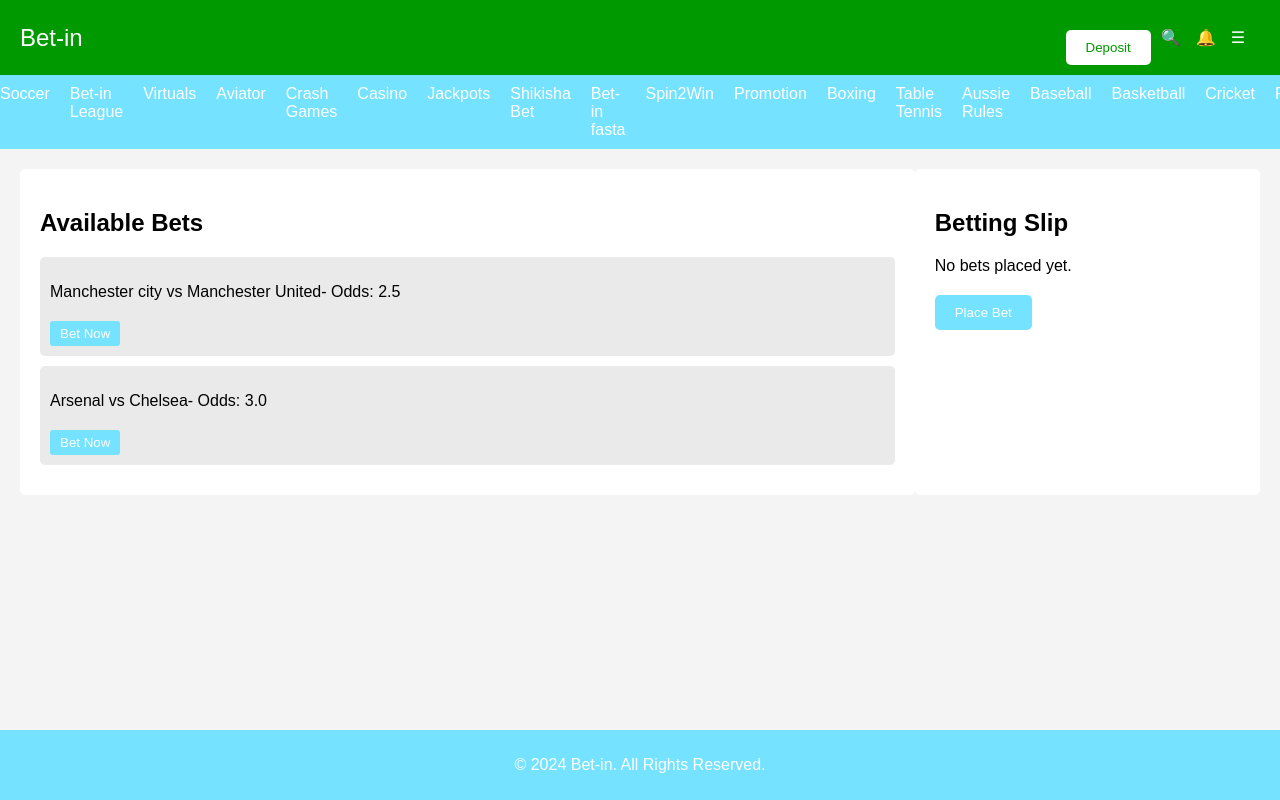
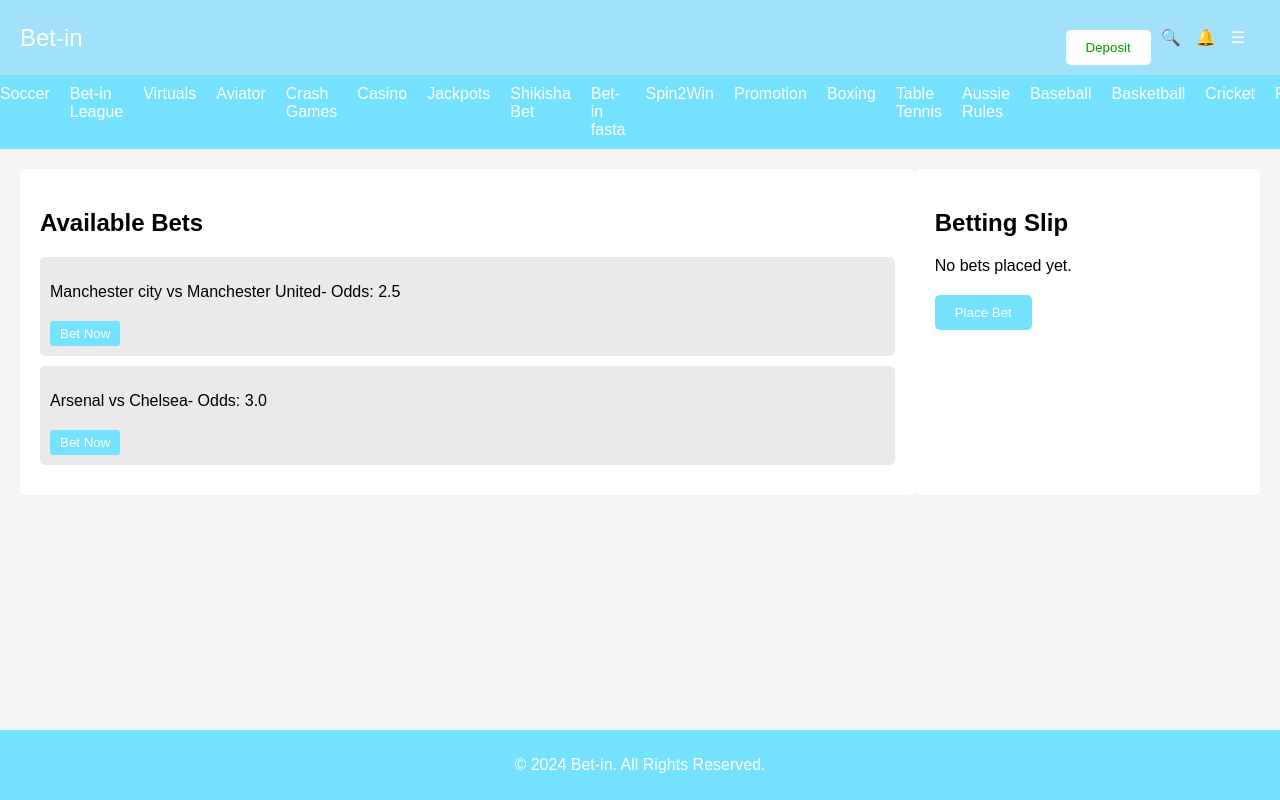
Before and after one commit to Anto-4ny/Bet-in, a plain HTML site: page index.html in a window 1280 px wide. Drawn offline with Linux system fonts and the light colour scheme.

Commit message:
Update styles.css

```diff
--- a/styles.css
+++ b/styles.css
@@ -13,6 +13,7 @@ header {
 }
 
 .top-bar {
+    background-color: #A1E1FA;
     display: flex;
     justify-content: space-between;
     align-items: center;
```
